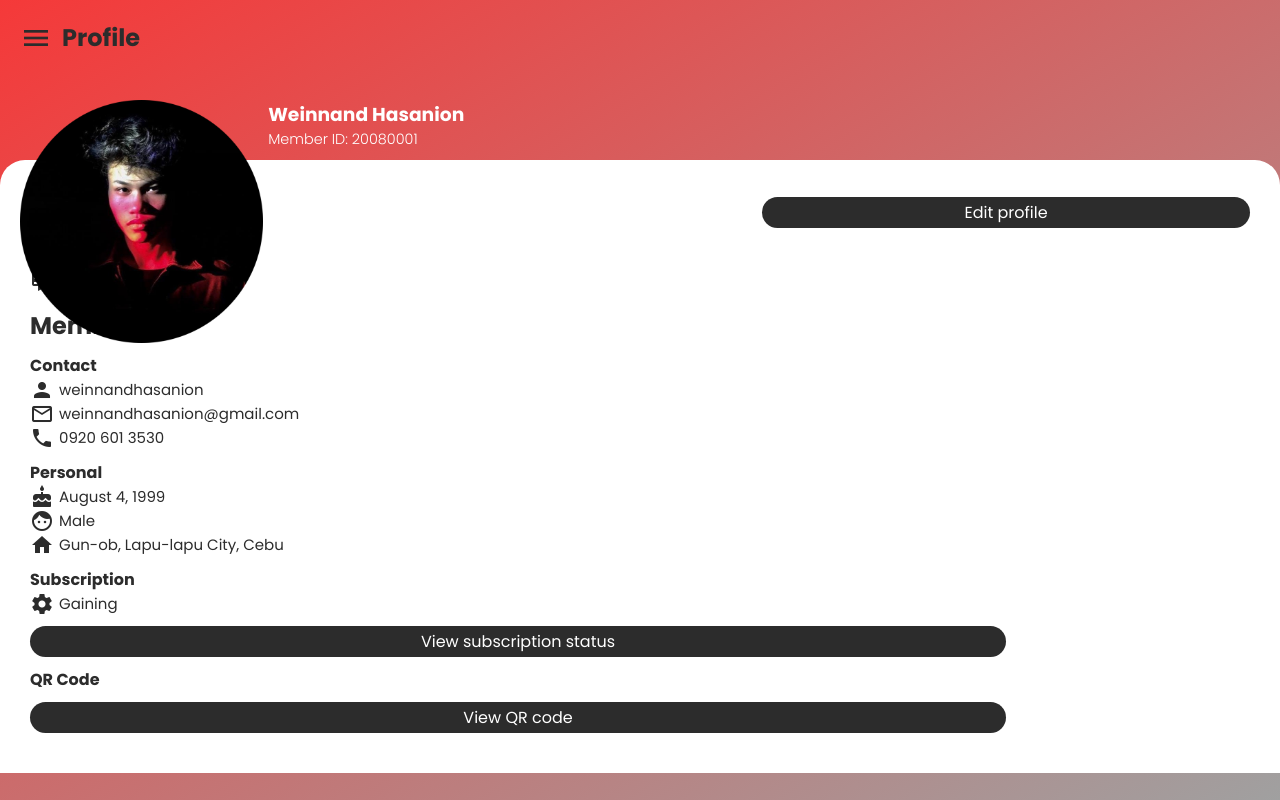
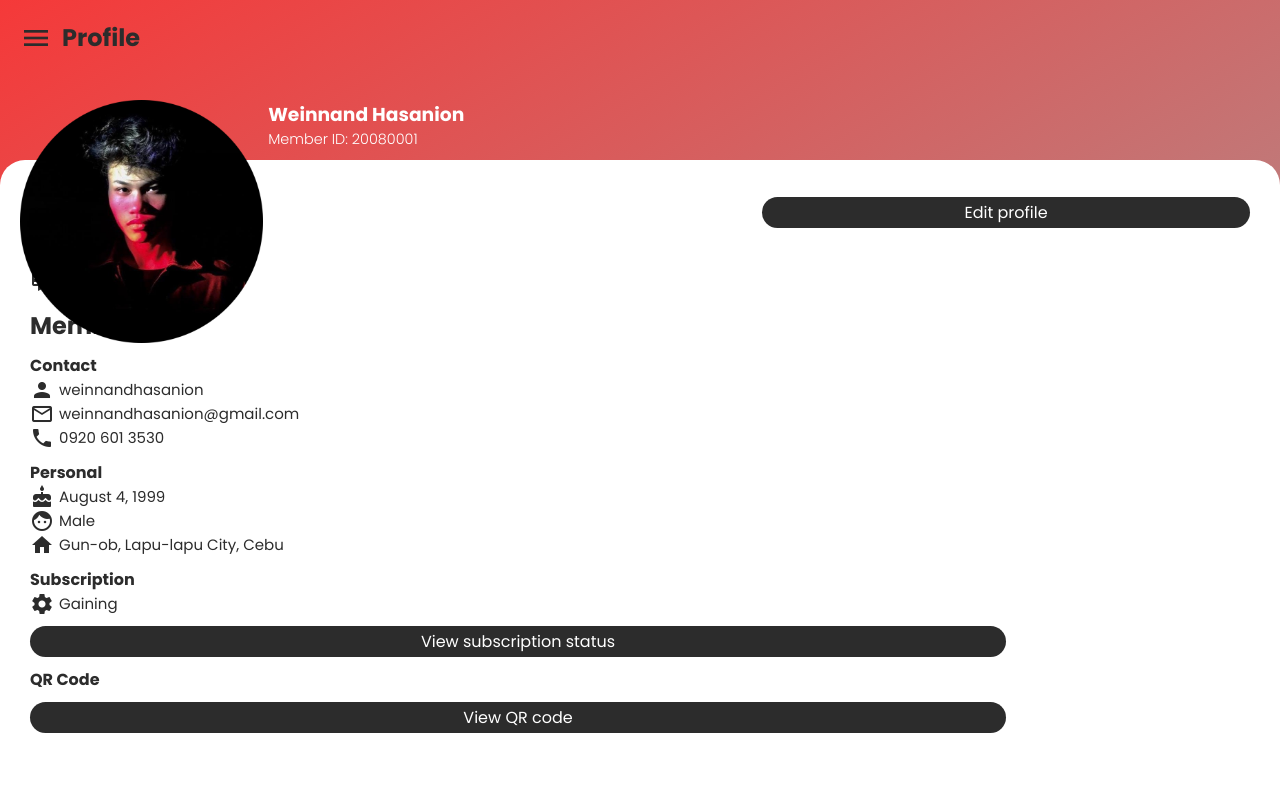
Before and after one commit to weinnandhasanion/capstoneMember, a plain HTML site: page pages/profile.html in a window 1280 px wide. Drawn offline with Linux system fonts and the light colour scheme.

Commit message:
adjusted min-height

```diff
--- a/css/buttons.scss
+++ b/css/buttons.scss
@@ -24,6 +24,7 @@
 .btn.btn-reg {
   letter-spacing: 0;
   padding: 3px;
+  font-weight: normal !important;
 }
 .btn.btn-red {
   background: $red;
--- a/css/default.scss
+++ b/css/default.scss
@@ -2,6 +2,10 @@
 
 *, *:before, *:after {
   box-sizing: border-box;
+}
+
+body, html {
+  height: 100%;
 }
 
 main {
@@ -51,9 +55,10 @@ main {
     padding-top: 0 !important;
     padding: 30px;
     background: white;
+    background-attachment: fixed;
     position: absolute;
     width: 100%;
-    height: 80vh;
+    min-height: 80vh;
     top: 20vh;
     border-radius: 25px 25px 0 0;
 
--- a/css/profile.scss
+++ b/css/profile.scss
@@ -53,7 +53,7 @@ main {
     background: white;
     position: absolute;
     width: 100%;
-    height: auto;
+    min-height: 80vh;
     top: 20vh;
     border-radius: 25px 25px 0 0;
 
```
Also changed, not shown: css/buttons.css, css/default.css, css/profile.css, 3 other files.
